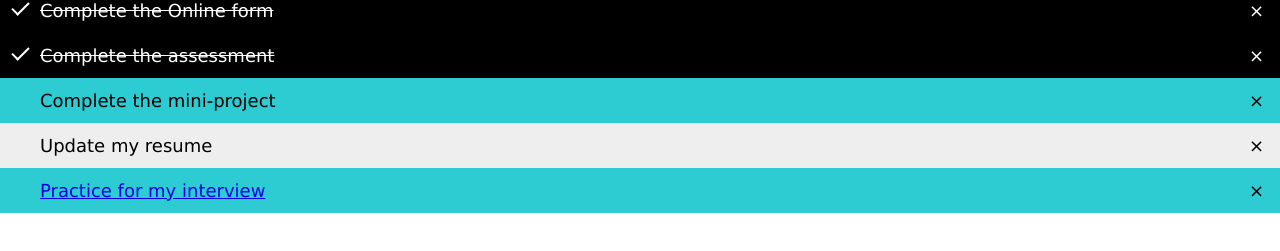
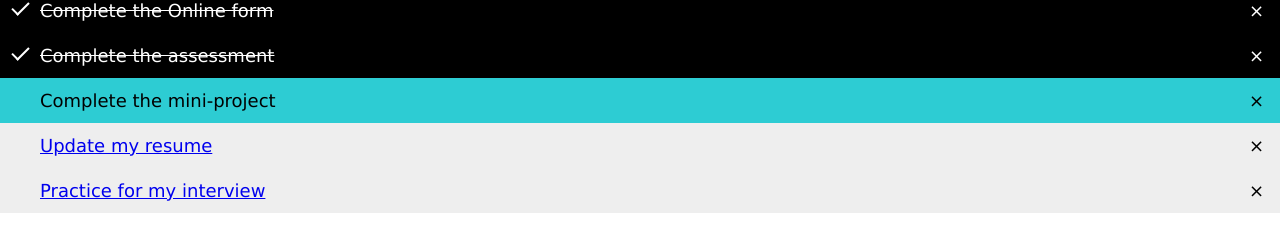
Before and after one commit to Rustammirzaev606/CC-test, a plain HTML site: page index.html in a window 1280 px wide. Shown: the part 211-462 px from the top of the page. Drawn offline with Linux system fonts and the light colour scheme.

Commit message:
Update index.html

```diff
--- a/index.html
+++ b/index.html
@@ -126,7 +126,7 @@ input {
  <li class="checked">Complete the Online form</li>
   <li class="checked">Complete the assessment</li>
   <li>Complete the mini-project</li>
-  <li>Update my resume</li>
+  <li><a href="https://drive.google.com/open?id=0B2EKARCyNXgmU25JN1VnN3liREU" target="_blank">Update my resume</li>
   <li><a href="https://youtu.be/qIi-tIrcaww" target="_blank">Practice for my interview</li>
 </ul>
 
```
